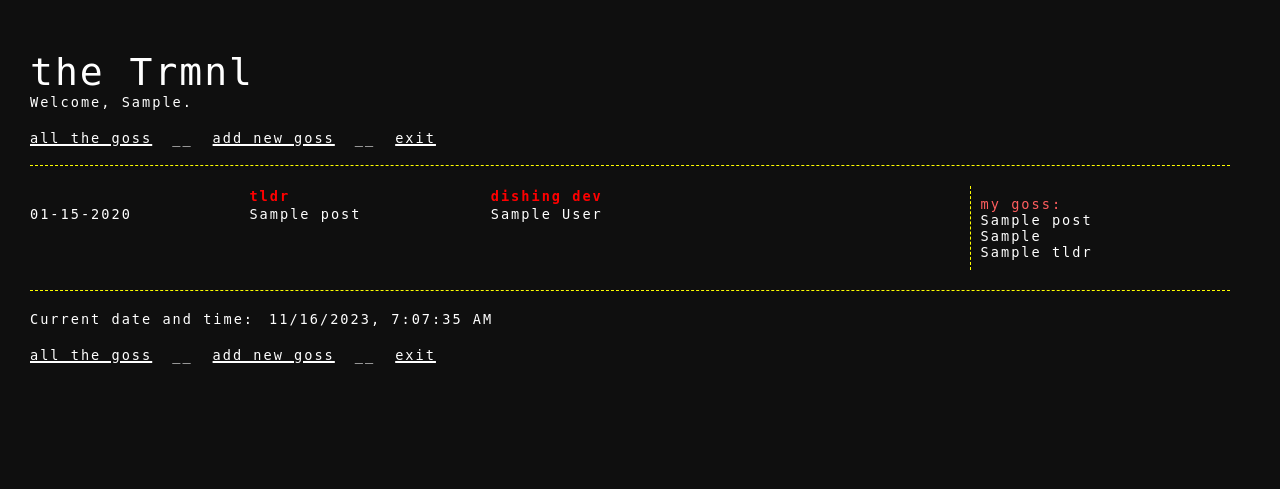
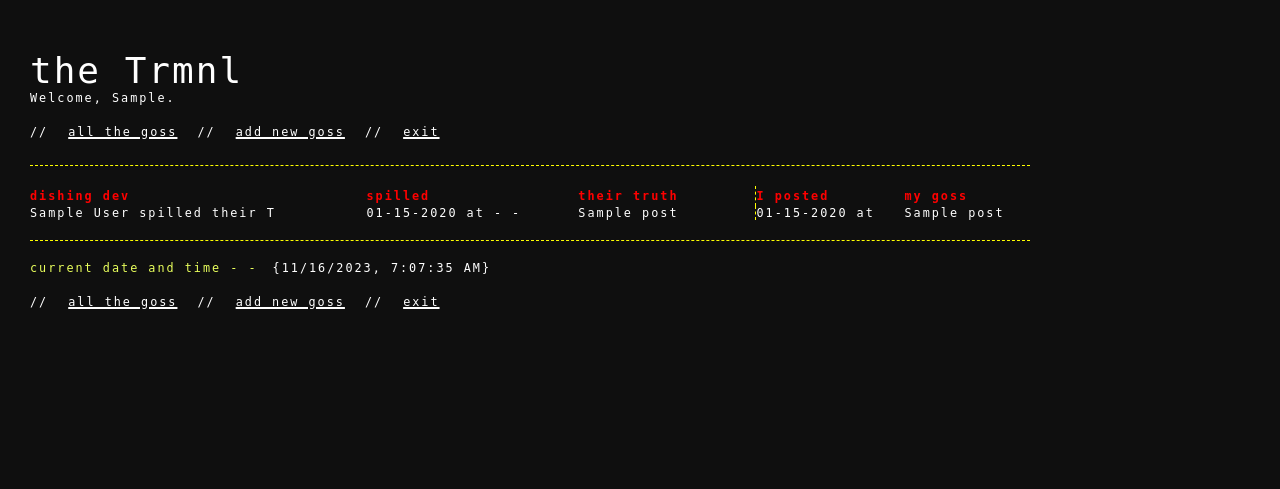
Before and after one commit to gabbe-grodin/group_project_gossip_terminal, a Flask app: template flask_app/templates/dash.html in a window 1280 px wide. Shown: the top 489 px of the page. Run offline with Flask 3, Linux system fonts and the light colour scheme; the template is opened without the code that fills it: most values are stand-ins (such as "Sample title", 1, 10 or a date in 2020).

Commit message:
fixed some style bugs and more

```diff
--- a/flask_app/static/css/style.css
+++ b/flask_app/static/css/style.css
@@ -57,16 +57,16 @@ html {
     font-size: 62.5%;
 }
 body *{
-    font-size: 1.36rem;
+    font-size: 1.18rem;
 }
 h1 {
-    font-size: 3.8rem;
+    font-size: 3.6rem;
 }
 h2 {
-    font-size: 1.36rem;
+    font-size: 1.18rem;
 }
 h3 {
-    font-size: 1.36rem;
+    font-size: 1.18rem;
 }
 h4 {
     font-size: 1rem;
@@ -136,6 +136,9 @@ table{
 .align-items-center{
     align-items: center;
 }
+td{
+    text-wrap: nowrap;
+}
 /*******************************************/
 /*! BACKGROUND COLORS
 /*******************************************/
@@ -310,13 +318,16 @@ a:hover{
 .space-evenly{
     justify-content: space-evenly;
 }
+.space-between{
+    justify-content: space-between;
+}
 /*******************************************/
 /*! WIDTHS & HEIGHTHS
 /*******************************************/
 header,
 main,
 footer{
-    width: 1200px;
+    width: 1000px;
     overflow: hidden;
 }
 header{
@@ -341,13 +352,16 @@ button,
     width: 50%;
 }
 .big-section{
-    width: 1800px;
+    width: 1000px;
 }
 .half-section{
     width: 50%;
 }
 .sml-section{
-    width: 500px;
+    width: 400px;
+}
+.alert{
+    width: 1000px;
 }
 /*******************************************/
 /*! PADDING & MARGIN
@@ -455,29 +487,29 @@ button,
 }
 .css-typing *:nth-child(1) {
     width: 6em;
-    -webkit-animation: type 1.8s steps(60, end), blink .5s step-end infinite ;
-    animation: type 1.8s steps(60, end), blink .5s step-end infinite ;
+    -webkit-animation: type 1s steps(50, end), blink .5s step-end infinite ;
+    animation: type 1s steps(50, end), blink .5s step-end infinite ;
     -webkit-animation-fill-mode: forwards;
     animation-fill-mode: forwards;
 }
 
 .css-typing *:nth-child(2) {
-    width: 18em;
+    width: 22em;
     opacity: 0;
-    -webkit-animation: type2 3s steps(60, end), blink .4s step-end infinite ;
-    animation: type2 3s steps(60, end), blink .5s step-end infinite ;
-    -webkit-animation-delay: 2s;
-    animation-delay: 2s;
+    -webkit-animation: type2 2s steps(40, end), blink .5s step-end infinite ;
+    animation: type2 2s steps(40, end), blink .5s step-end infinite ;
+    -webkit-animation-delay: 1.5s;
+    animation-delay: 1.5s;
     -webkit-animation-fill-mode: forwards;
     animation-fill-mode: forwards;
 }
 
 /* .css-typing p:nth-child(3) { */
 .css-typing h2:nth-child(1) {
-    width: 20em;
+    width: 23em;
     opacity: 0;
-    -webkit-animation: type3 3s steps(60, end), blink .3s step-end infinite ;
-    animation: type3 5s steps(60, end), blink .5s step-end infinite;
+    -webkit-animation: type3 2s steps(60, end), blink .5s step-end infinite ;
+    animation: type3 2s steps(60, end), blink .5s step-end infinite;
     -webkit-animation-delay: 0s;
     animation-delay: 0s;
     -webkit-animation-fill-mode: forwards;
--- a/flask_app/templates/block_files/footer.html
+++ b/flask_app/templates/block_files/footer.html
@@ -5,8 +5,10 @@
     <footer class="border-t-dash mt">
         <div class="flx row">
 
-            <h3>Current date and time:</h3>
-            <span id="datetime" class="ml"> </span>
+            <h3 class="neon-yellow">current date and time - - </h3>
+            <span class="ml">{</span>
+            <span id="datetime"></span>
+            <span>}</span>
         </div>
         {% block nav %} {% include 'block_files/nav.html' %} {% endblock nav %}
     </footer>
--- a/flask_app/templates/block_files/nav.html
+++ b/flask_app/templates/block_files/nav.html
@@ -7,22 +7,23 @@
             <!-- if view_one.html link to dashboard -->
             {% if filename=='dash.html' %}
                 <span>
-                    <a href="/user/{{ this_user.id }}/goss/add">add new goss</a>
+                    <a href="/user/{{ this_user.id }}/goss/add" class="glow">add new goss</a>
                 </span>
                 <span>
                     <a href="/logout">exit</a>
                 </span>
             {% else %}
+                //
                 <span>
-                    <a href="/user/{{ this_user.id }}/dashboard">all the goss</a>
+                    <a href="/user/{{ this_user.id }}/dashboard" class="glow">all the goss</a>
                 </span>
-                __
+                //
                 <span>
-                    <a href="/user/{{ this_user.id }}/goss/add">add new goss</a>
+                    <a href="/user/{{ this_user.id }}/goss/add" class="glow">add new goss</a>
                 </span>
-                __
+                //
                 <span>
-                    <a href="/logout">exit</a>
+                    <a href="/logout" class="glow">exit</a>
                 </span>
             {% endif %}
             <!-- if not add_one.html link to add_one.html -->
--- a/flask_app/templates/dash.html
+++ b/flask_app/templates/dash.html
@@ -33,22 +33,23 @@
         <div class="flx row gap-4">
 
 
+
+
+            <!-- EVERYONE'S GOSS -->
+
             <table class="big-section pd-10">
                 <thead>
                     <tr>
                         <th>
-                            <span class="hidden">
-                                when
+                            <span>
+                                dishing dev
                             </span>
                         </th>
                         <th>
-                            tldr
+                            spilled
                         </th>
                         <th>
-                            dishing dev
-                        </th>
-                        <th>
-                            <span class="hidden">if edited</span>
+                            their truth
                         </th>
                     </tr>
                 </thead>
@@ -56,44 +57,57 @@
                     {% for post in othersPosts %}
                         <tr class="glow">
                             <td>
-                                {{ post.created_at.strftime("%m-%d-%Y") }}
+                                {{ post.creator.first_name }} {{ post.creator.last_name }} spilled their T
+                            </td>
+                            <td>
+                                <a href="/user/{{ this_user.id }}/goss/{{ post.id }}/view" class="rowlink">
+                                    {{ post.created_at.strftime("%m-%d-%Y") }} at {{ post.created_at.strftime("") }} - -
+                                </a>
+                            </td>
+                            <td>
+                                {{ post.post_title }}
+                            </td>
+                        </tr>
+                    {% endfor %}
+                </tbody>
+             </table>
+            <!-- EVERYONE'S GOSS -->
 
+
+
+
+
+            <!-- MY GOSS -->
+
+            <table class="sml-section pd-10 border-l-dash">
+                <thead>
+                    <tr>
+                        <th>
+                            <span>
+                                I posted
+                            </span>
+                        </th>
+                        <th>
+                            my goss
+                        </th>
+                    </tr>
+                </thead>
+                <tbody>
+                    {% for post in userPosts %}
+                        <tr class="glow">
+                            <td>
+                                {{ post.created_at.strftime("%m-%d-%Y") }} at {{ post.created_at.strftime("") }}
                             </td>
                             <td>
                                 <a href="/user/{{ this_user.id }}/goss/{{ post.id }}/view" class="rowlink">
                                     {{ post.post_title }}
                                 </a>
                             </td>
-                            <td>
-                                    {{ post.creator.first_name }} {{ post.creator.last_name }}
-                            </td>
-                            <td>
-                                {% if post.created_at != post.updated_at %}
-                                <span class="italic gray">edited</span>
-                                {% endif %}
-                            </td>
                         </tr>
                     {% endfor %}
                 </tbody>
              </table>
-
-            <!-- MY GOSS -->
-
-            <section class="sml-section pd-10 border-l-dash">
-                <h2 class="red">my goss:</h2>
-                <div class="flx col gap-1">
-                    {% for post in userPosts %}
-                    <a href="/user/{{ this_user.id }}/goss/{{ post.id }}/view">
-                        <div class="glow">
-                            <h2>{{ post.post_title }}</h2>
-                            <p>{{ post.post_category }}</p>
-                            <p>{{ post.tldr }}</p>
-                        </div>
-                    </a>
-                    {% endfor %}
-                </div>
-            </section>
-            <!-- SECTION END -->
+            <!-- MY GOSS END -->
 
         </div>
     </main>
@@ -104,5 +118,6 @@
     <!-- FOOTER END -->
 
 
+
 </body>
 </html>
```
Also changed, not shown: other parts of flask_app/static/css/style.css (+28 -5 lines), flask_app/templates/add_one.html (+6 -6 lines), flask_app/templates/edit_one.html (+5 -5 lines), flask_app/templates/login.html (+7 -7 lines), flask_app/templates/view_one.html (+9 -4 lines).
